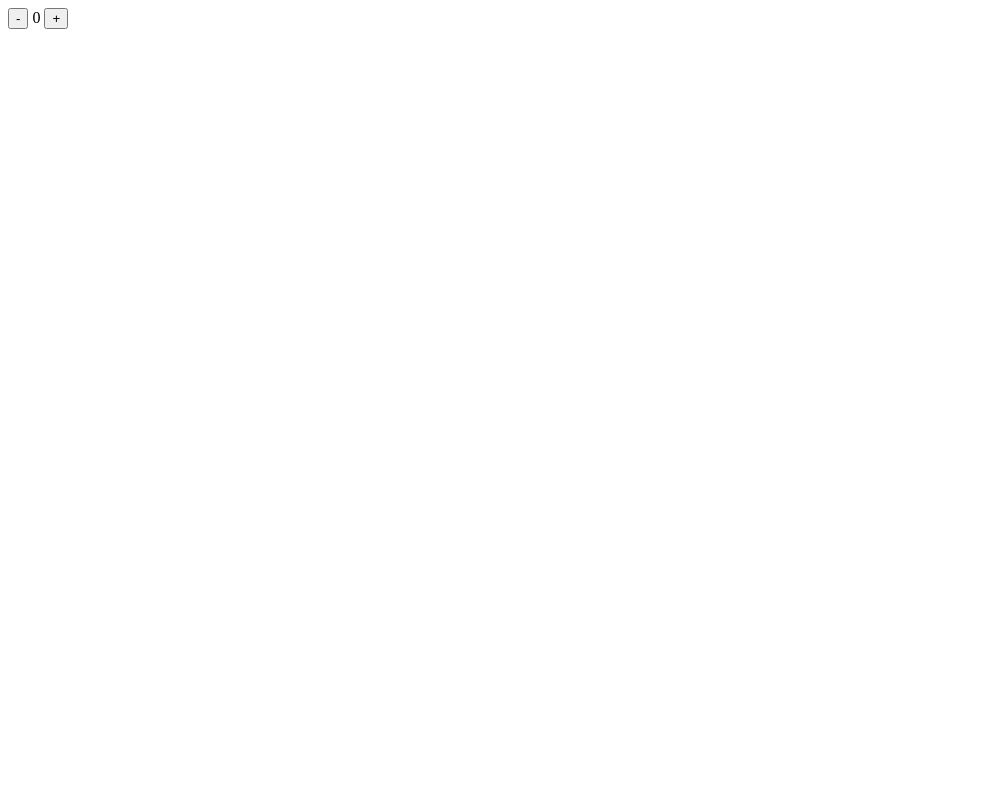
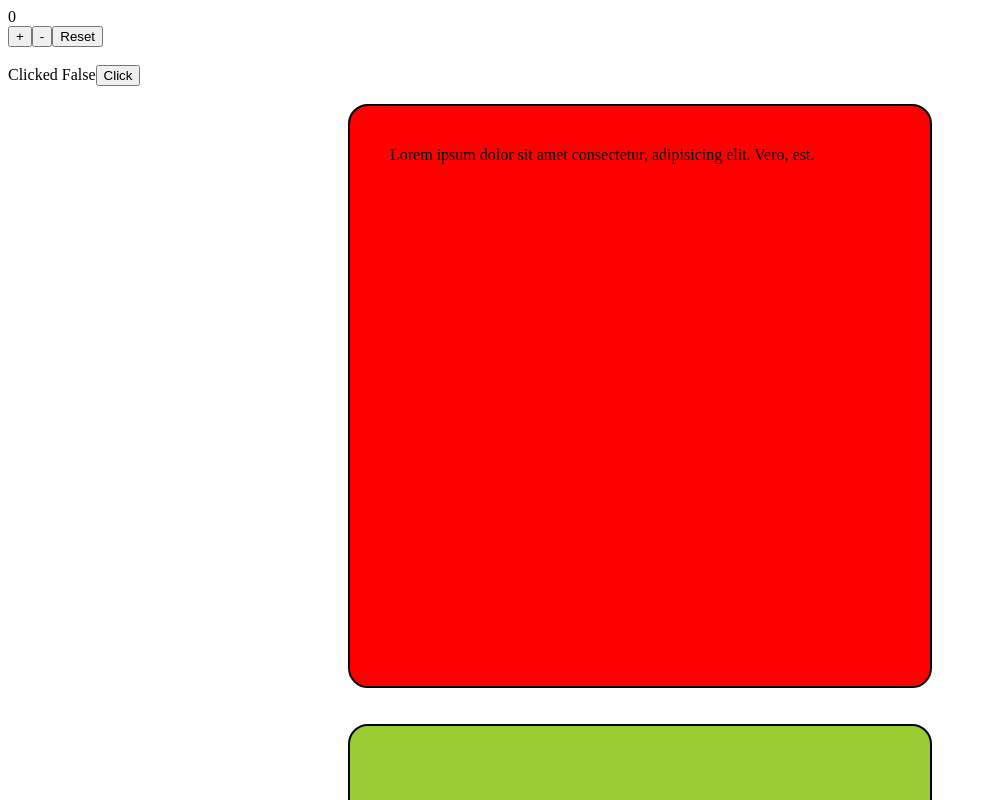
Before and after one commit to Bhallaydv/React, a React (Vite) app: page / in a window 1280 px wide. Shown: the top 800 px of the page, without its empty margins (0-987 px from the left). Built offline with nearby package versions, Linux system fonts and the light colour scheme.

Commit message:
New Commit

```diff
--- a/src/App.jsx
+++ b/src/App.jsx
@@ -1,7 +1,7 @@
 import { Hello, Hello1, Hello2 } from "./App1";
 import Card from "./Card";
 import State from "./Class 2/State";
-
+import State1 from "./Class 3/State1";
 
 function App() {
 const style={
@@ -41,7 +41,9 @@ const style={
 <Card />
 <Card /> */}
 
-<State />
+{/* <State /> */}
+
+<State1 />
 
     </>
   )
--- /dev/null
+++ b/src/Class 3/State1.css
@@ -0,0 +1,10 @@
+.box{
+    width: 300px;
+    height: 300px;
+    background-color: green;
+}
+.box{
+    width: 500px;
+    height: 500px;
+    background-color: yellowgreen;
+}
--- /dev/null
+++ b/src/Class 3/State1.jsx
@@ -0,0 +1,43 @@
+import { useState } from "react";
+import "./State1.css";
+function State1(){
+
+let[value, setValue]=useState(false);
+
+
+let[data, setData]=useState(0);
+console.log(data);
+console.log(value);
+    return(
+<>
+{/* <h1>Hello</h1>
+ */}
+
+<div>{data}</div>
+<button onClick={()=>setData(data+1)}>+</button>
+<button onClick={()=>setData(data-1)}>-</button>
+<button onClick={()=>setData(0)}>Reset</button>
+
+<br />  <br />
+
+{(value)? "Clicked True":"Clicked False"}
+
+
+<button onClick={()=>{setValue(!value)}}>Click</button>
+
+<br /> <br />
+<div className="box" style={{backgroundColor:(value)?"green":"red"}}>
+    Lorem ipsum dolor sit amet consectetur, adipisicing elit. Vero, est.
+</div>
+<br /> <br />
+
+<div className={(value)? "box1":"box"}></div>
+
+
+
+</>
+
+    )
+}
+
+export default State1;
```
